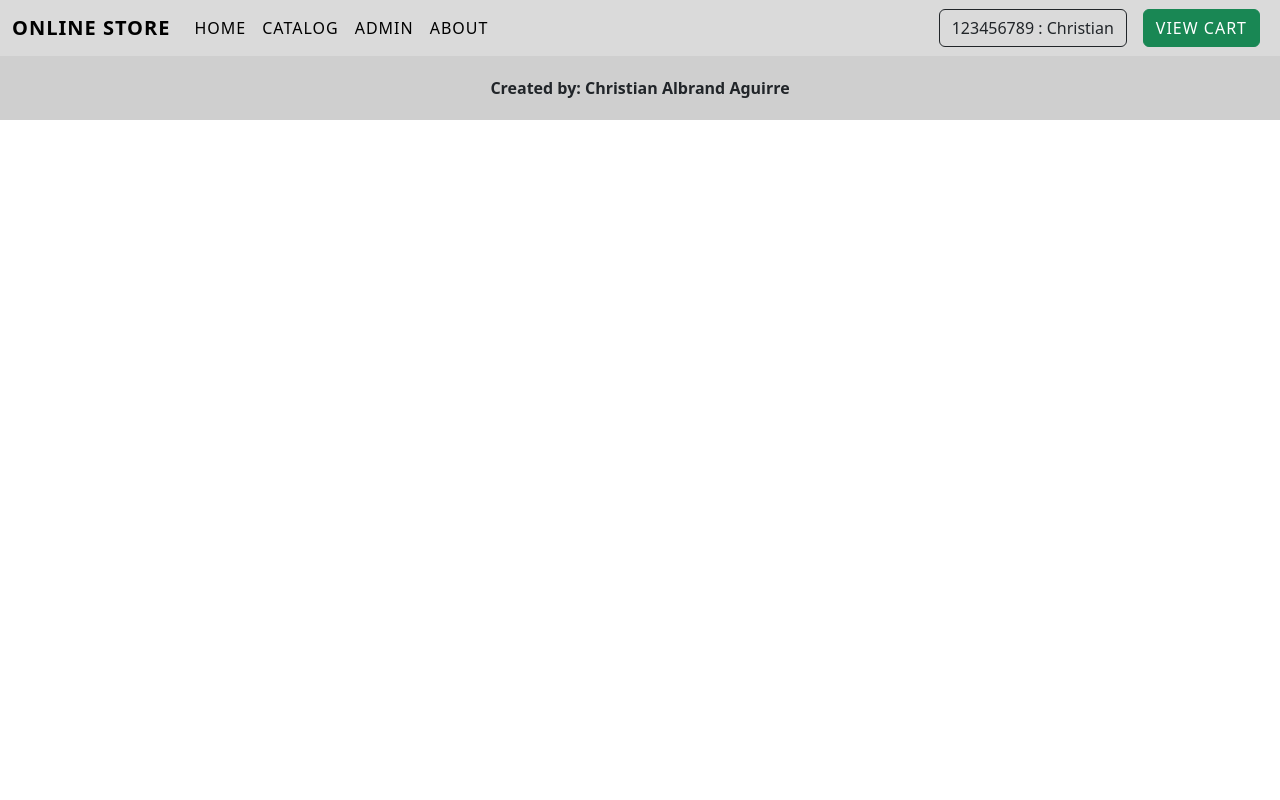
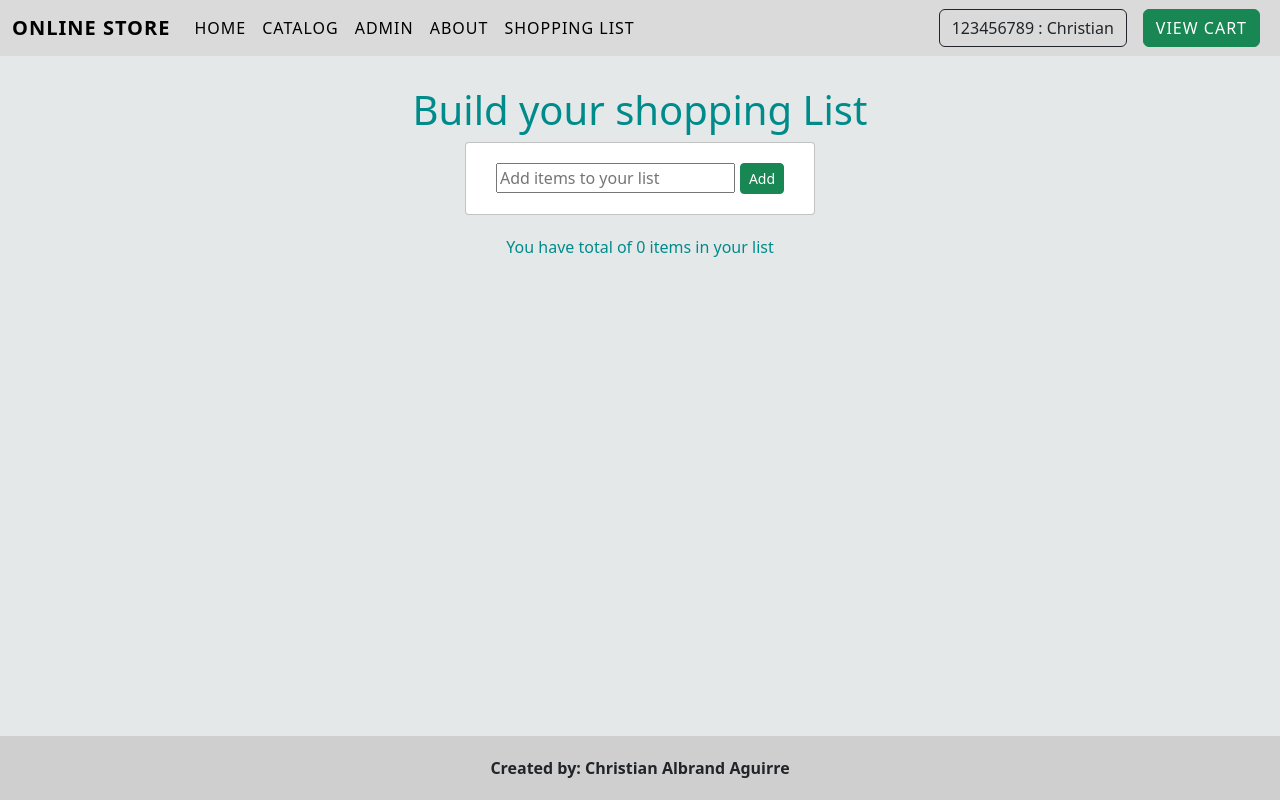
Before and after one commit to christianAlbrand/fsdi-108, a React (Create React App) app: page /list in a window 1280 px wide. Built offline with nearby package versions, Linux system fonts and the light colour scheme.

Commit message:
add maps, filter function and clear function

```diff
--- a/src/App.js
+++ b/src/App.js
@@ -6,12 +6,14 @@ import About from './pages/about.jsx';
 import Admin from './pages/admin.jsx';
 import Home from './pages/home.jsx';
 import Cart from './pages/cart.jsx';
+import ShoppingList from './pages/shoppingList.jsx';
 
 import "bootstrap/dist/css/bootstrap.min.css";
 import "bootstrap/dist/js/bootstrap.min.js";
 
 import { BrowserRouter, Routes, Route } from 'react-router-dom';
 import GlobalProvider from './context/globalProvider.jsx';
+
 
 
 function App(){
@@ -28,6 +30,7 @@ function App(){
             <Route path='/admin' element={<Admin />} />
             <Route path='/about' element={<About />} />
             <Route path='/cart' element={<Cart />} />
+            <Route path='/list' element={<ShoppingList />}/>
           </Routes>
 
           <Footer />
--- a/src/components/Product.jsx
+++ b/src/components/Product.jsx
@@ -9,7 +9,7 @@ function Product(props){
 
     return(
         <div className="product">
-            <span>ID: {props.data._id}</span>
+            <span className="id">ID: {props.data._id}</span>
             <img src={props.data.image} alt=""/>
             <h3>{props.data.title}</h3>
 
--- a/src/components/navbar.jsx
+++ b/src/components/navbar.jsx
@@ -28,6 +28,9 @@ function Navbar(){
                         <li class="nav-item">
                             <Link class="nav-link active" aria-current="page" to="/about">About</Link>
                         </li>
+                        <li className="navitem">
+                            <Link class="nav-link active" aria-current="page" to="/list">Shopping List</Link>
+                        </li>
                     </ul>
                     <div class="d-flex">
                         <div class="btn btn-outline-dark me-3">
--- a/src/components/styles/product.css
+++ b/src/components/styles/product.css
@@ -5,7 +5,16 @@
     background-color: white;
     display: inline-block;
     width: 250px;
-    height: 350px;
+    height: 380px;
+    vertical-align: top;
+    position: relative;
+}
+
+.product .id{
+    position: absolute;
+    left: 10px;
+    top: 5px;
+    color: rgba(0, 0, 0, 0.548);
 }
 
 .product img {
--- a/src/pages/catalog.jsx
+++ b/src/pages/catalog.jsx
@@ -6,6 +6,7 @@ import dataService from "../services/dataService";
 function Catalog(){
     const [catalog, setCatalog] = useState([])
     const [categories, setCategories] = useState([])
+    const [selectedCategory, setSelectedCategory] =useState("")
 
     function loadData() {
         let productList = dataService.getProducts();
@@ -18,8 +19,17 @@ function Catalog(){
         // when page loads
         loadData();
     }, []);
+
+    function onCategorySelected(category){
+        setSelectedCategory(category);
+    }
     // if catalog is empty
     if(!catalog.length) return "Loading...";
+
+    function clearFilter(){
+        setSelectedCategory("");
+    }
+
 
     return(
         <div className='content page'>
@@ -28,12 +38,15 @@ function Catalog(){
             </div>
 
             <div className="filters">
-                {categories.map(cate => <button className="btn btn-outline-primary">{cate}</button>)}
+                <button className="btn btn-sm btn-outline-success" onClick={clearFilter}>Show All</button>
+                {categories.map(cate => <button onClick={() => onCategorySelected(cate)} key={cate} className="btn btn-outline-primary">{cate}</button>)}
             </div>
             {/* map the categories into buttons */}
 
             <div>
-                {catalog.map(prod => <Product data={prod}></Product>)}
+                {catalog
+                    .filter(prod => !selectedCategory || prod.category === selectedCategory)
+                    .map(prod => <Product data={prod} key={prod._id}></Product>)}
             </div>
         </div>
     );
--- /dev/null
+++ b/src/pages/shoppingList.jsx
@@ -0,0 +1,42 @@
+import "./styles/shoppingList.css";
+import { useState } from "react";
+
+function ShoppingList(){
+
+    const [itemName, setItemName] = useState("")
+    const [itemList, setItemList] = useState([]);
+
+    function handleInputChange(e){
+        const text = e.target.value;
+        setItemName(text);
+    }
+
+
+
+    function addItem(){
+        console.log(itemName);
+        var copy = [...itemList];
+        copy.push(itemName);
+        setItemList(copy);
+    }
+
+    return(
+        <div className="list page">
+            <h1>Build your shopping List</h1>
+
+            <div className="form">
+                <input type="text" placeholder="Add items to your list" onBlur={handleInputChange} />
+                <button onClick={addItem} className="btn btn-sm btn-success">Add</button>
+            </div>
+            <div className="items">
+                <label> You have total of {itemList.length} items in your list</label>
+
+                <ul>
+                    {itemList.map((list, index) => <li key={index}>{list}</li>)}
+                </ul>
+            </div>
+        </div>
+    );
+}
+
+export default ShoppingList;
--- /dev/null
+++ b/src/pages/styles/shoppingList.css
@@ -0,0 +1,52 @@
+.list {
+    padding: 30px 50px;
+}
+
+.list h1{
+    text-align: center;
+    color: darkcyan;
+}
+
+.list .form {
+    padding: 20px;
+    border: 1px solid rgba(175, 173, 173, 0.74);
+    border-radius: 4px;
+    max-width: 350px;
+    background-color: white;
+    margin-left: auto;
+    margin-right: auto;
+}
+
+.list .form input{
+    margin-right: 5px;
+}
+
+.list .form button{
+    margin-top: -3px;
+}
+
+.list .items{
+    padding-top: 20px;
+}
+
+.list .items label{
+    color: darkcyan;
+}
+
+
+.list ul{
+    list-style-type: none;
+}
+
+.list ul li{
+    display: block;
+    border: 1px solid gray;
+    border-radius: 4px;
+    background-color: white;
+    padding: 6px;
+    margin-bottom: 10px;
+    text-align: left;
+    width: 420px;
+    margin-left: auto;
+    margin-right: auto;
+}
```
